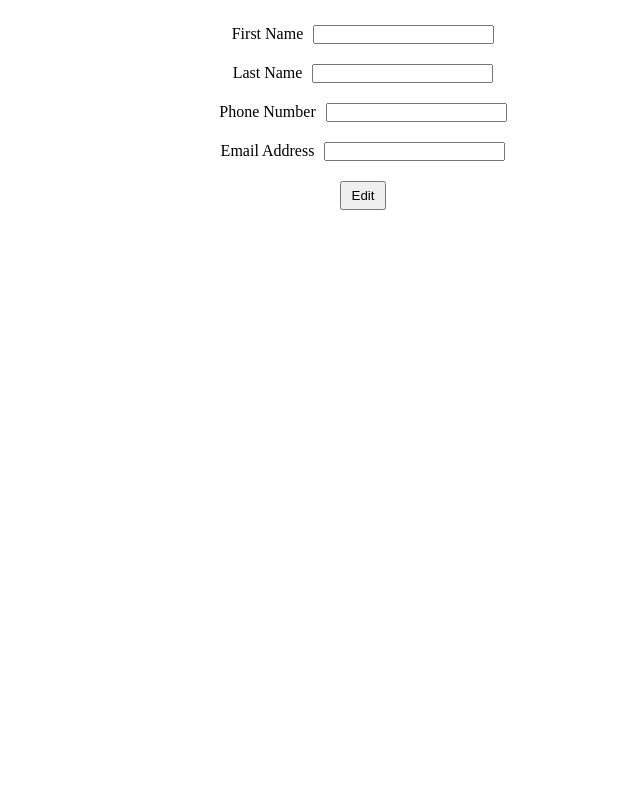
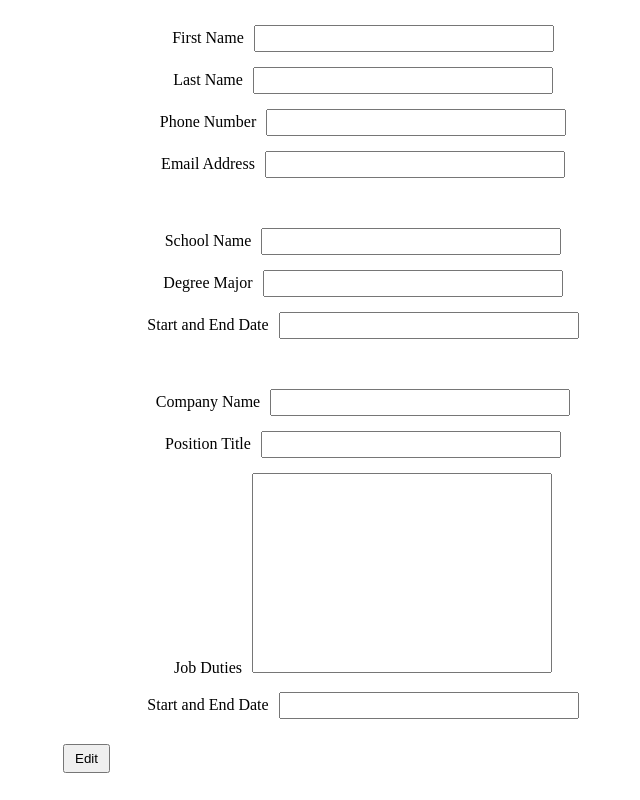
Before and after one commit to Zhalor/cv-project, a React (Create React App) app: page / in a window 1280 px wide. Shown: the whole page, without its empty margins (277-917 px from the left). Built offline with nearby package versions, Linux system fonts and the light colour scheme.

Commit message:
Display a component for each field

```diff
--- a/src/App.js
+++ b/src/App.js
@@ -1,5 +1,6 @@
 import React from "react";
 import Input from "./components/input";
+import Textarea from "./components/textarea";
 import Paragraph from "./components/paragraph";
 import styles from "./styles/styles.css";
 
@@ -13,6 +14,13 @@ class App extends React.Component {
       lastName: '',
       phoneNumber: '',
       email: '',
+      schoolName: '',
+      schoolMajor: '',
+      schoolStartEndDate: '',
+      companyName: '',
+      positionTitle: '',
+      jobDuties: '',
+      workStartEndDate: '',
     }
 
     this.edit = this.edit.bind(this);
@@ -39,29 +47,43 @@ class App extends React.Component {
             <Input placehold={this.state.lastName} display='Last Name' id='lastName' callback={this.updateInput}/>
             <Input placehold={this.state.phoneNumber} display='Phone Number' id='phoneNumber' callback={this.updateInput}/>
             <Input placehold={this.state.email} display='Email Address' id='email' callback={this.updateInput}/>
-            <button type="button" onClick={this.edit}>Edit</button>
             </div>
             <div>
-
+            <Input placehold={this.state.schoolName} display='School Name' id='schoolName' callback={this.updateInput}/>
+            <Input placehold={this.state.schoolMajor} display='Degree Major' id='schoolMajor' callback={this.updateInput}/>
+            <Input placehold={this.state.schoolStartEndDate} display='Start and End Date' id='schoolStartEndDate' callback={this.updateInput}/>
             </div>
+            <div>
+            <Input placehold={this.state.companyName} display='Company Name' id='companyName' callback={this.updateInput}/>
+            <Input placehold={this.state.positionTitle} display='Position Title' id='positionTitle' callback={this.updateInput}/>
+            <Textarea placehold={this.state.jobDuties} display='Job Duties' id='jobDuties' callback={this.updateInput}/>
+            <Input placehold={this.state.workStartEndDate} display='Start and End Date' id='workStartEndDate' callback={this.updateInput}/>
+            </div>
+            <button type="button" onClick={this.edit}>Edit</button>
           </form>
         </div>
       );
     } else {
       return (
         <div className='container'>
-          <form>
-            <div>
+          <div>
             <Paragraph value={this.state.firstName} />
             <Paragraph value={this.state.lastName}/>
             <Paragraph value={this.state.phoneNumber}/>
             <Paragraph value={this.state.email}/>
-            <button type="button" onClick={this.edit}>Update</button>
-            </div>
-            <div>
-
-            </div>
-          </form>
+          </div>
+          <div>
+            <Paragraph value={this.state.schoolName} />
+            <Paragraph value={this.state.schoolMajor}/>
+            <Paragraph value={this.state.schoolStartEndDate}/>
+          </div>
+          <div>
+            <Paragraph value={this.state.companyName}/>
+            <Paragraph value={this.state.positionTitle} />
+            <Paragraph value={this.state.jobDuties}/>
+            <Paragraph value={this.state.workStartEndDate}/>
+          </div>
+          <button type="button" onClick={this.edit}>Update</button>
         </div>
         );
     }
--- a/src/components/paragraph.js
+++ b/src/components/paragraph.js
@@ -9,7 +9,7 @@ class Paragraph extends React.Component {
   render() {
 
     return (
-      <div>{this.props.value}</div>
+      <p>{this.props.value}</p>
     );
   }
 }
--- /dev/null
+++ b/src/components/textarea.js
@@ -0,0 +1,27 @@
+import React from "react";
+
+class Textarea extends React.Component {
+  constructor(props){
+    super(props);
+
+    this.handleChange = this.handleChange.bind(this);
+  }
+
+  handleChange(e) {
+    this.props.callback(this.props.id, e.target.value);
+  }
+
+
+  render() {
+
+    return (
+      <div>
+        <label htmlFor={this.props.id}>{this.props.display}</label>
+        <textarea value={this.props.placehold} id={this.props.id}
+         onChange={this.handleChange}/>
+      </div>
+    );
+  }
+}
+
+export default Textarea;
--- a/src/styles/styles.css
+++ b/src/styles/styles.css
@@ -13,15 +13,36 @@ form > div {
   display: flex;
   flex-direction: column;
   align-items: center;
-  gap: 20px;
+  gap: 15px;
   padding: 25px;
+}
+
+form textarea {
+  resize: none;
+  height: 200px;
+  width: 300px;
+  padding: 4px;
+}
+
+form input {
+  width: 300px;
+  padding: 4px;
 }
 
 label {
   padding-right: 10px;
 }
 
-form > div > button {
+form > button {
   width: fit-content;
   padding: 5px 10px;
 }
+
+.container > div {
+  padding: 25px;
+}
+
+.container p {
+  height: 27px;
+  width: 300px;
+}
```
